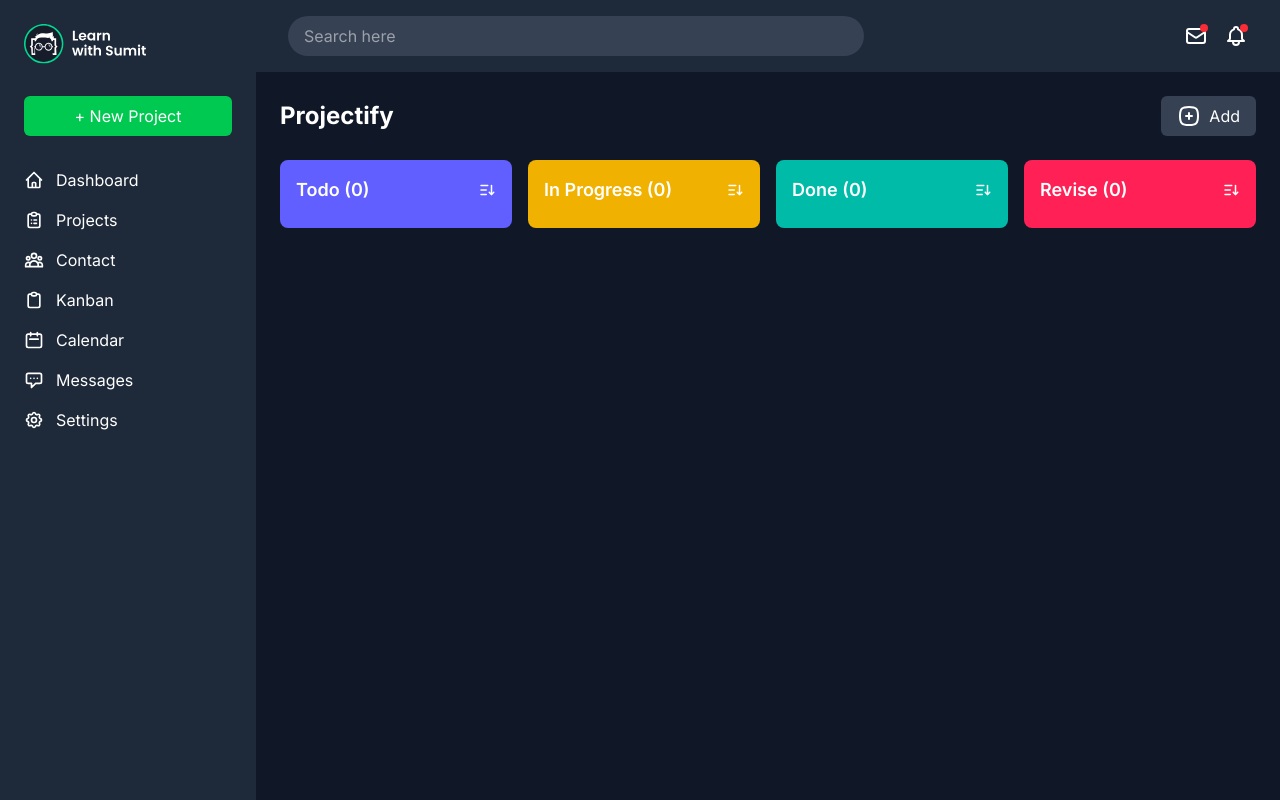
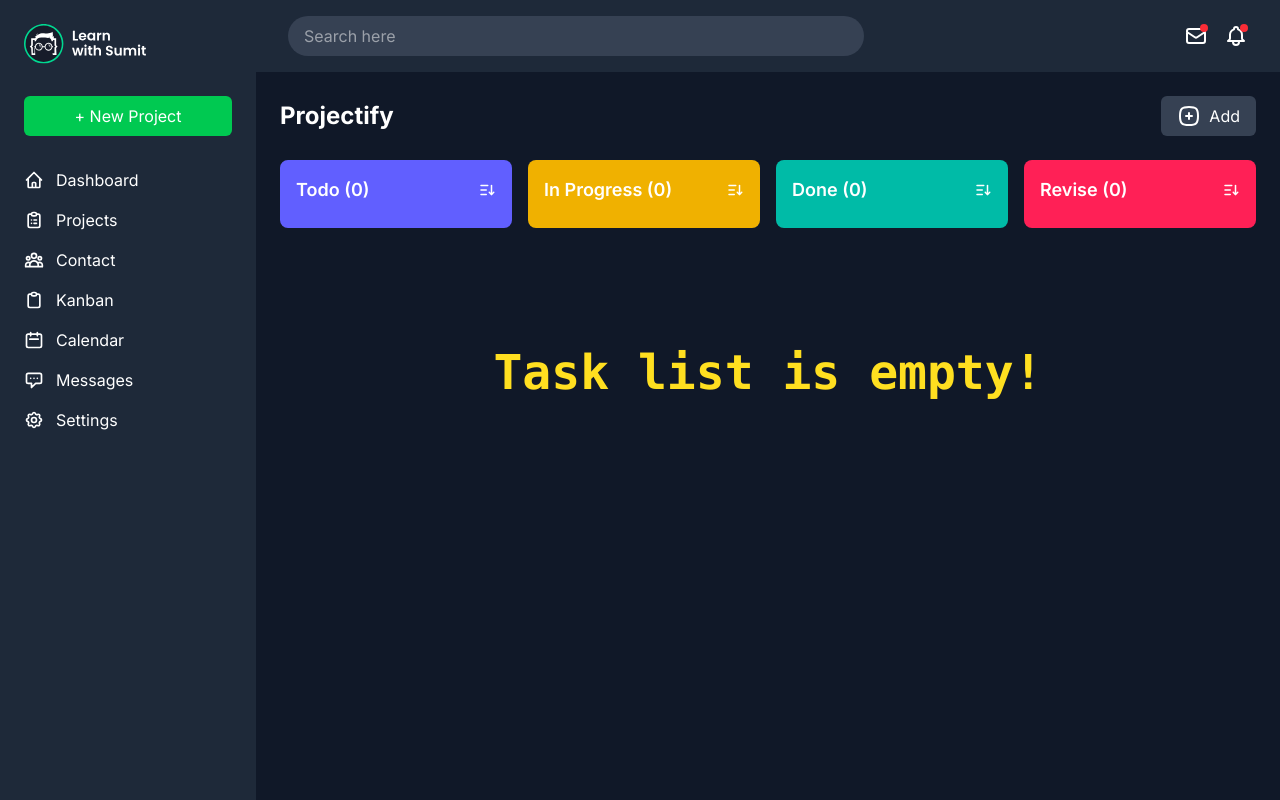
Before and after one commit to ashis263/projectify, a React (Vite) app: page / in a window 1280 px wide. Built offline with nearby package versions, Linux system fonts and the light colour scheme.

Commit message:
style: added text on no tasks

```diff
--- a/src/components/TaskContainer.jsx
+++ b/src/components/TaskContainer.jsx
@@ -28,7 +28,7 @@ const TaskContainer = () => {
   const [isAddTaskModalOpen, setIsAddTaskModalOpen] = useState(false);
   const [currentTask, setCurrentTask] = useState(initialTask);
   const [mode, setMode] = useState("Create");
-  const { tasksDispatch } = useTasks();
+  const { tasks, tasksDispatch } = useTasks();
 
   const handleModalClose = () => {
     setIsAddTaskModalOpen(false);
@@ -64,6 +64,9 @@ const TaskContainer = () => {
           />
         ))}
       </div>
+      {
+        !tasks.toShow.length && <h3 className="text-5xl font-bold text-center py-20 text-yellow-300 font-mono">Task list is empty!</h3>
+      }
       {isAddTaskModalOpen && (
         <AddTaskModal
           onModalClose={handleModalClose}
```
